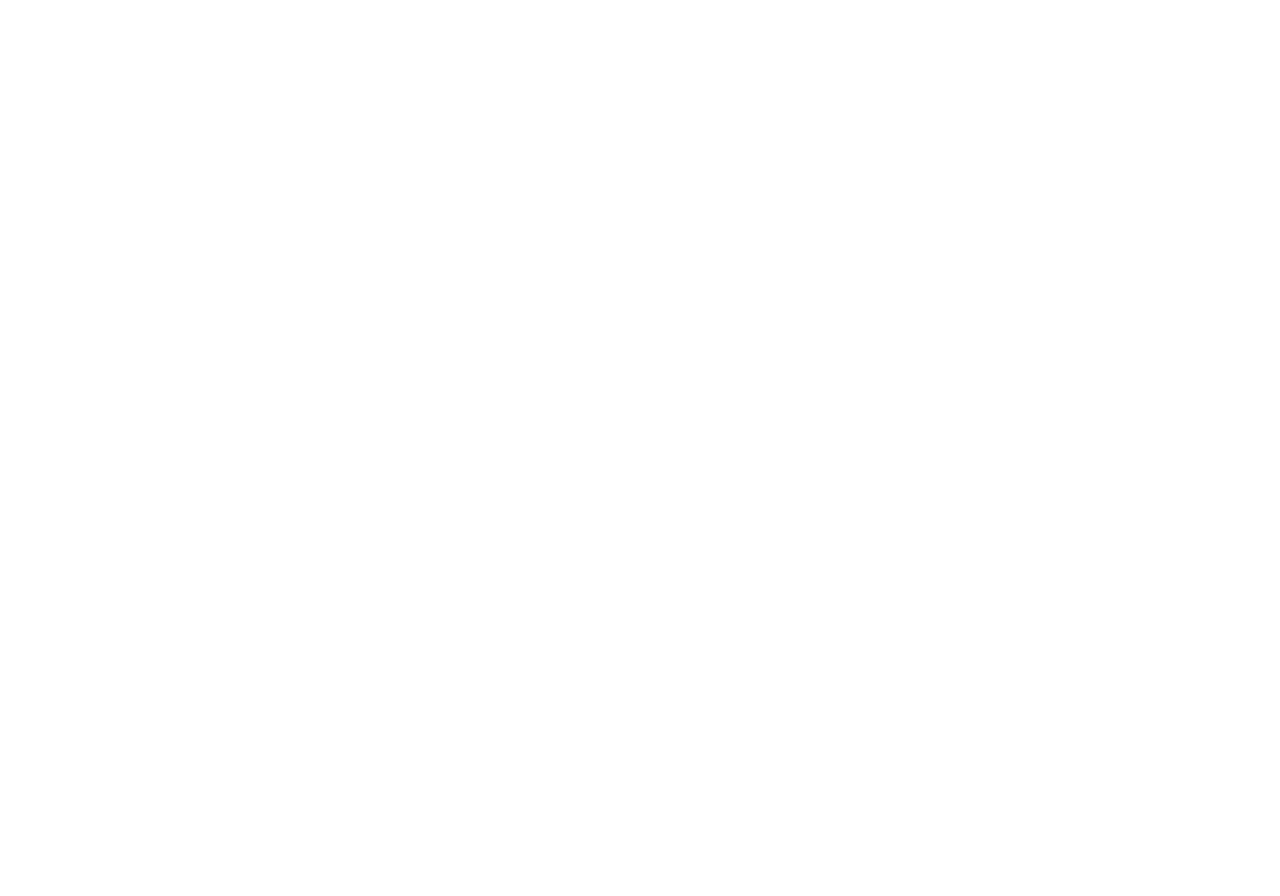
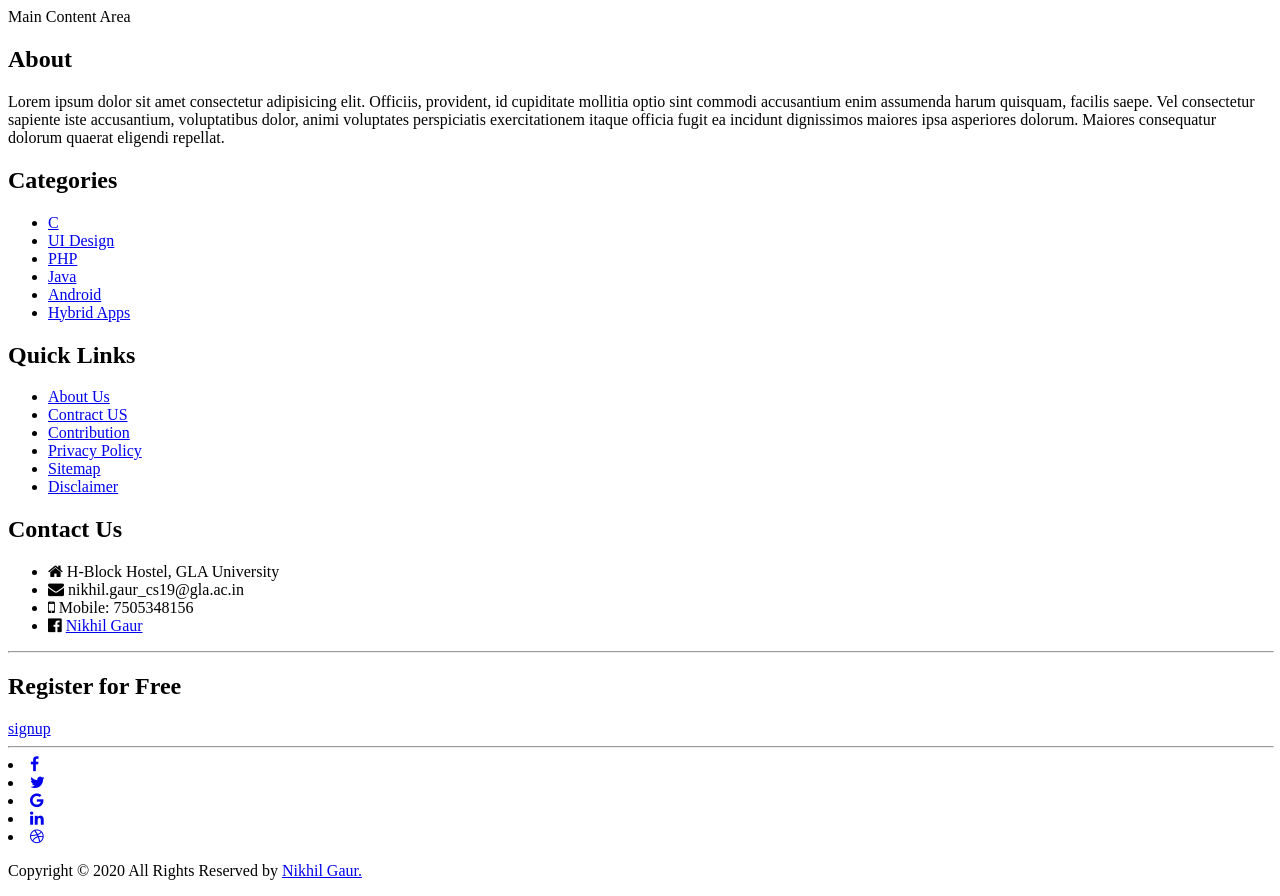
Before and after one commit to nikhil-gaur457/FullStack_Web_Development, a plain HTML site: page Pages/Assignment-11/Ass-11.html in a window 1280 px wide. Before the commit the page ends 800 px from the top, so only its background shows below. Drawn offline with Linux system fonts and the light colour scheme.

Commit message:
create assignment 11.html file

```diff
--- a/Pages/Assignment-11/Ass-11.html
+++ b/Pages/Assignment-11/Ass-11.html
@@ -5,11 +5,93 @@
     <meta charset="UTF-8">
     <meta http-equiv="X-UA-Compatible" content="IE=edge">
     <meta name="viewport" content="width=device-width, initial-scale=1.0">
-    <title>Document</title>
+    <title>Assignment - 11</title>
+    <link rel="stylesheet" href="https://stackpath.bootstrapcdn.com/font-awesome/4.7.0/css/font-awesome.min.css" />
 </head>
 
 <body>
+    <section>
+        Main Content Area
+    </section>
 
+    <footer>
+        <section class="sec-1">
+            <section class="about">
+                <h2>
+                    About
+                </h2>
+                <p>
+                    Lorem ipsum dolor sit amet consectetur adipisicing elit. Officiis, provident, id cupiditate mollitia optio sint commodi accusantium enim assumenda harum quisquam, facilis saepe. Vel consectetur sapiente iste accusantium, voluptatibus dolor, animi voluptates
+                    perspiciatis exercitationem itaque officia fugit ea incidunt dignissimos maiores ipsa asperiores dolorum. Maiores consequatur dolorum quaerat eligendi repellat.
+                </p>
+            </section>
+            <section class="link-1">
+                <h2>Categories</h2>
+                <ul>
+                    <li><a href="#">C</a></li>
+                    <li><a href="#">UI Design</a></li>
+                    <li><a href="#">PHP</a></li>
+                    <li><a href="#">Java</a></li>
+                    <li><a href="#">Android</a></li>
+                    <li><a href="#">Hybrid Apps</a></li>
+                </ul>
+            </section>
+            <section class="link-2">
+                <h2>Quick Links</h2>
+                <ul>
+                    <li><a href="#">About Us</a></li>
+                    <li><a href="#">Contract US</a></li>
+                    <li><a href="#">Contribution</a></li>
+                    <li><a href="#">Privacy Policy</a></li>
+                    <li><a href="#">Sitemap</a></li>
+                    <li><a href="#">Disclaimer</a></li>
+                </ul>
+            </section>
+            <section class="link-3">
+                <h2>Contact Us</h2>
+                <ul>
+                    <li>
+                        <i class="fa fa-home"></i>
+                        <span>H-Block Hostel, GLA University</span>
+                    </li>
+                    <li>
+                        <i class="fa fa-envelope"></i>
+                        <span>nikhil.gaur_cs19@gla.ac.in</span>
+                    </li>
+                    <li>
+                        <i class="fa fa-mobile"></i>
+                        <span>Mobile: 7505348156</span>
+                    </li>
+                    <li>
+                        <i class="fa fa-facebook-official"></i>
+                        <a href="#">Nikhil Gaur</a>
+                    </li>
+                </ul>
+            </section>
+        </section>
+
+        <hr width="100%">
+        <section class="sec-2">
+            <h2>Register for Free</h2>
+            <a href="#">signup</a>
+        </section>
+        <hr width="100%">
+        <section class="sec-3">
+            <hl>
+                <li><a href="#"><i class="fa fa-facebook"></i></a></li>
+                <li><a href="#"><i class="fa fa-twitter"></i></a></li>
+                <li><a href="#"><i class="fa fa-google"></i></a></li>
+                <li><a href="#"><i class="fa fa-linkedin"></i></a></li>
+                <li><a href="#"><i class="fa fa-dribbble"></i></a></li>
+            </hl>
+        </section>
+        <section class="sec-4">
+            <p>
+                Copyright &#169; 2020 All Rights Reserved by
+                <a href="https://github.com/nikhil-gaur457">Nikhil Gaur.</a>
+            </p>
+        </section>
+    </footer>
 </body>
 
 </html>
```
